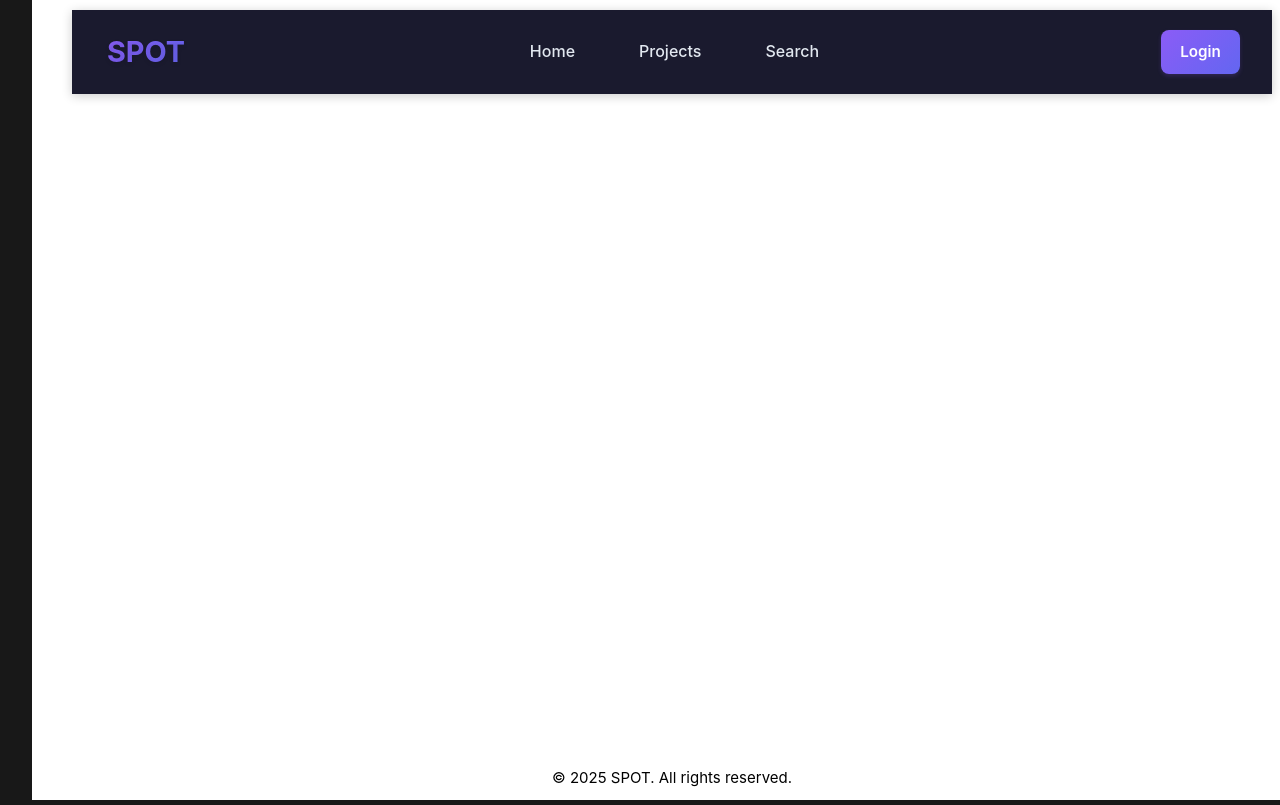
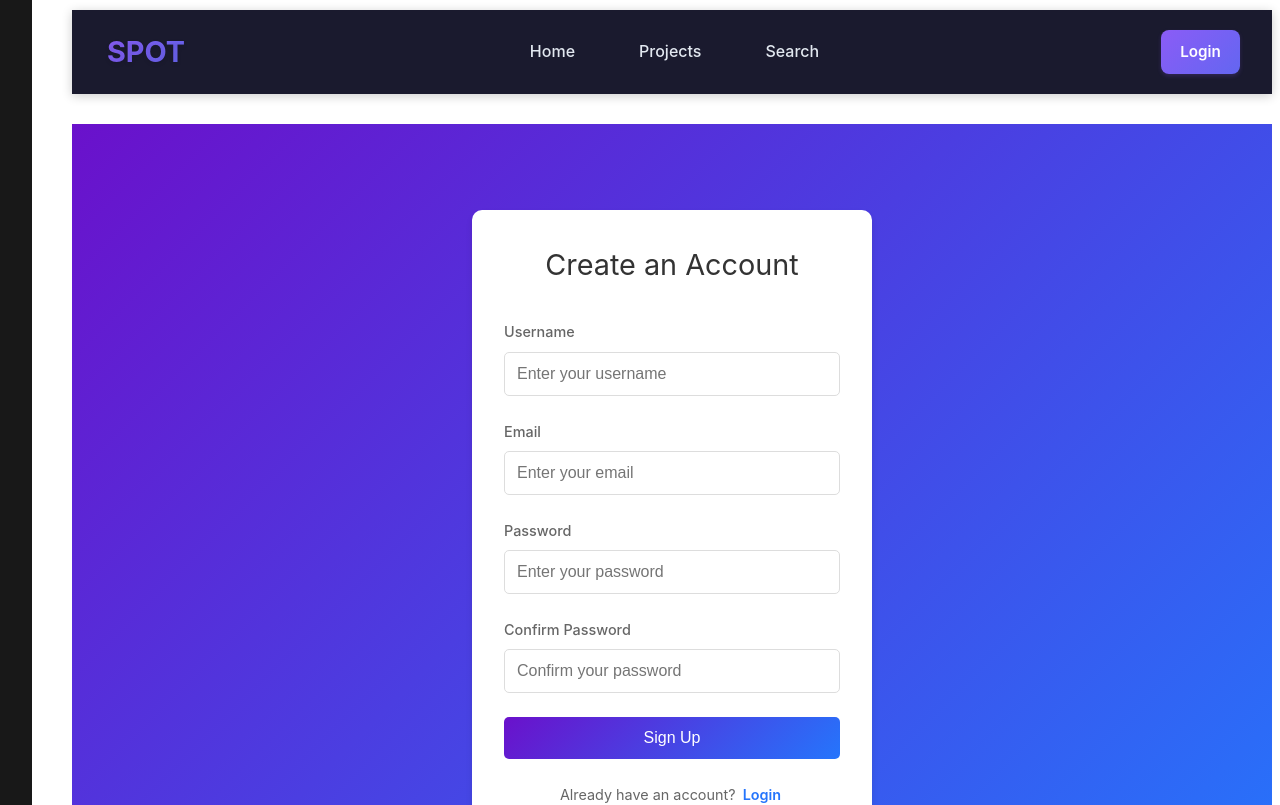
Before and after one commit to RingoKid/csc6350-team-void, a Vue app in the folder frontend/void-fe/: page /signup in a window 1280 px wide. Shown: the top 805 px of the page. Built offline with nearby package versions, Linux system fonts and the light colour scheme.

Commit message:
chore(frontend): fix rating auth

```diff
--- a/frontend/void-fe/src/components/Dashboard.vue
+++ b/frontend/void-fe/src/components/Dashboard.vue
@@ -1,7 +1,7 @@
 <template>
   <div class="dashboard-container">
     <div class="dashboard-header">
-      <h1>Welcome to Your Dashboard</h1>
+      <h1>Welcome, {{ currentUsername }}!</h1>
       <p v-if="isSuperuser">Admin Dashboard - Manage All Projects</p>
       <p v-else>Manage and view your projects</p>
       <div class="header-actions">
--- a/frontend/void-fe/src/components/Login.vue
+++ b/frontend/void-fe/src/components/Login.vue
@@ -32,9 +32,8 @@
             />
           </div>
         </div>
-        <button type="submit" class="login-button">
-          Sign In
-          <i class="fas fa-arrow-right"></i>
+        <button type="submit" class="login-button" :disabled="loading">
+          {{ loading ? 'Logging in...' : 'Login' }}
         </button>
       </form>
       <p v-if="errorMessage" class="error">
@@ -42,7 +41,9 @@
         {{ errorMessage }}
       </p>
       <div class="login-footer">
-        <p>Don't have an account? <router-link to="/register" class="register-link">Sign up</router-link></p>
+        <div class="signup-link">
+          Don't have an account? <router-link to="/signup">Sign up</router-link>
+        </div>
       </div>
     </div>
   </div>
@@ -58,9 +59,11 @@ export default {
     const username = ref("");
     const password = ref("");
     const errorMessage = ref("");
+    const loading = ref(false);
 
     const login = async () => {
       try {
+        loading.value = true;
         const response = await fetch("http://127.0.0.1:8000/api/token/", {
           method: "POST",
           headers: {
@@ -107,6 +110,8 @@ export default {
         router.push("/dashboard");
       } catch (error) {
         errorMessage.value = error.message || "An error occurred. Please try again.";
+      } finally {
+        loading.value = false;
       }
     };
 
@@ -115,6 +120,7 @@ export default {
       password,
       errorMessage,
       login,
+      loading,
     };
   },
 };
@@ -248,15 +254,20 @@ export default {
   color: #666;
 }
 
-.register-link {
-  color: #6a11cb;
+.signup-link {
+  margin-top: 1rem;
+  text-align: center;
+  font-size: 0.9rem;
+}
+
+.signup-link a {
+  color: #4CAF50;
   text-decoration: none;
   font-weight: 600;
-  transition: color 0.2s ease;
 }
 
-.register-link:hover {
-  color: #2575fc;
+.signup-link a:hover {
+  text-decoration: underline;
 }
 
 @media (max-width: 480px) {
--- /dev/null
+++ b/frontend/void-fe/src/components/SignUp.vue
@@ -0,0 +1,249 @@
+<template>
+  <div class="signup-container">
+    <div class="signup-card">
+      <h2>Create an Account</h2>
+      <form @submit.prevent="handleSubmit" class="signup-form">
+        <div class="form-group">
+          <label for="username">Username</label>
+          <input
+            type="text"
+            id="username"
+            v-model="username"
+            required
+            placeholder="Enter your username"
+          />
+        </div>
+        <div class="form-group">
+          <label for="email">Email</label>
+          <input
+            type="email"
+            id="email"
+            v-model="email"
+            required
+            placeholder="Enter your email"
+          />
+        </div>
+        <div class="form-group">
+          <label for="password">Password</label>
+          <input
+            type="password"
+            id="password"
+            v-model="password"
+            required
+            placeholder="Enter your password"
+          />
+        </div>
+        <div class="form-group">
+          <label for="confirmPassword">Confirm Password</label>
+          <input
+            type="password"
+            id="confirmPassword"
+            v-model="confirmPassword"
+            required
+            placeholder="Confirm your password"
+          />
+        </div>
+        <div v-if="errorMessage" class="error-message">
+          {{ errorMessage }}
+        </div>
+        <button type="submit" class="signup-button" :disabled="loading">
+          {{ loading ? 'Creating Account...' : 'Sign Up' }}
+        </button>
+        <div class="login-link">
+          Already have an account? <router-link to="/login">Login</router-link>
+        </div>
+      </form>
+    </div>
+  </div>
+</template>
+
+<script>
+import { ref } from 'vue';
+import { useRouter } from 'vue-router';
+
+export default {
+  name: 'SignUp',
+  setup() {
+    const router = useRouter();
+    const username = ref('');
+    const email = ref('');
+    const password = ref('');
+    const confirmPassword = ref('');
+    const errorMessage = ref('');
+    const loading = ref(false);
+
+    const handleSubmit = async () => {
+      if (password.value !== confirmPassword.value) {
+        errorMessage.value = 'Passwords do not match';
+        return;
+      }
+
+      loading.value = true;
+      errorMessage.value = '';
+
+      try {
+        const response = await fetch('http://127.0.0.1:8000/api/auth/signup/', {
+          method: 'POST',
+          headers: {
+            'Content-Type': 'application/json',
+          },
+          body: JSON.stringify({
+            username: username.value,
+            email: email.value,
+            password: password.value,
+            confirm_password: password.value,
+            role: 'Presenter'  // Default role
+          }),
+        });
+
+        const data = await response.json();
+
+        if (!response.ok) {
+          throw new Error(data.detail || Object.values(data)[0][0] || 'Registration failed');
+        }
+
+        // Automatically log in the user after successful registration
+        const loginResponse = await fetch('http://127.0.0.1:8000/api/token/', {
+          method: 'POST',
+          headers: {
+            'Content-Type': 'application/json',
+          },
+          body: JSON.stringify({
+            username: username.value,
+            password: password.value,
+          }),
+        });
+
+        const loginData = await loginResponse.json();
+
+        if (!loginResponse.ok) {
+          throw new Error('Login failed after registration');
+        }
+
+        localStorage.setItem('access_token', loginData.access);
+        localStorage.setItem('refresh_token', loginData.refresh);
+        localStorage.setItem('username', username.value);
+
+        // Emit auth state change event
+        window.dispatchEvent(new Event('auth-state-changed'));
+
+        router.push('/');
+      } catch (error) {
+        errorMessage.value = error.message;
+      } finally {
+        loading.value = false;
+      }
+    };
+
+    return {
+      username,
+      email,
+      password,
+      confirmPassword,
+      errorMessage,
+      loading,
+      handleSubmit,
+    };
+  },
+};
+</script>
+
+<style scoped>
+.signup-container {
+  display: flex;
+  justify-content: center;
+  align-items: center;
+  min-height: 100vh;
+  background: linear-gradient(135deg, #6a11cb 0%, #2575fc 100%);
+  padding: 1rem;
+}
+
+.signup-card {
+  background: white;
+  padding: 2rem;
+  border-radius: 10px;
+  box-shadow: 0 4px 6px rgba(0, 0, 0, 0.1);
+  width: 100%;
+  max-width: 400px;
+}
+
+h2 {
+  text-align: center;
+  color: #333;
+  margin-bottom: 2rem;
+  font-size: 1.8rem;
+}
+
+.signup-form {
+  display: flex;
+  flex-direction: column;
+  gap: 1.5rem;
+}
+
+.form-group {
+  display: flex;
+  flex-direction: column;
+  gap: 0.5rem;
+}
+
+label {
+  font-size: 0.9rem;
+  color: #666;
+  font-weight: 500;
+}
+
+input {
+  padding: 0.75rem;
+  border: 1px solid #ddd;
+  border-radius: 5px;
+  font-size: 1rem;
+  transition: border-color 0.2s ease;
+}
+
+input:focus {
+  outline: none;
+  border-color: #2575fc;
+}
+
+.error-message {
+  color: #dc3545;
+  font-size: 0.9rem;
+  text-align: center;
+}
+
+.signup-button {
+  background: linear-gradient(135deg, #6a11cb 0%, #2575fc 100%);
+  color: white;
+  padding: 0.75rem;
+  border: none;
+  border-radius: 5px;
+  font-size: 1rem;
+  cursor: pointer;
+  transition: opacity 0.2s ease;
+}
+
+.signup-button:hover {
+  opacity: 0.9;
+}
+
+.signup-button:disabled {
+  opacity: 0.7;
+  cursor: not-allowed;
+}
+
+.login-link {
+  text-align: center;
+  font-size: 0.9rem;
+  color: #666;
+}
+
+.login-link a {
+  color: #2575fc;
+  text-decoration: none;
+  font-weight: 600;
+}
+
+.login-link a:hover {
+  text-decoration: underline;
+}
+</style>
--- a/frontend/void-fe/src/router/index.js
+++ b/frontend/void-fe/src/router/index.js
@@ -8,6 +8,7 @@ import ProjectList from "../components/ProjectList.vue";
 import Blog from "../components/Blog.vue";
 import CreateProject from '../components/CreateProject.vue'
 import EditProject from '../components/EditProject.vue'
+import SignUp from '../components/SignUp.vue'
 
 const router = createRouter({
   history: createWebHistory(import.meta.env.BASE_URL),
@@ -91,6 +92,11 @@ const router = createRouter({
           next("/login");
         }
       },
+    },
+    {
+      path: '/signup',
+      name: 'signup',
+      component: SignUp
     }
   ],
 })
```
Also changed, not shown: 1 other file (tests, documents, lock files or other folders).
